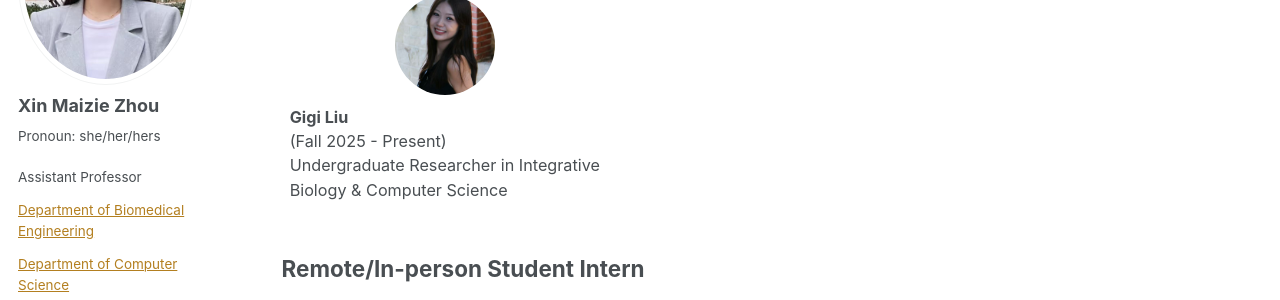
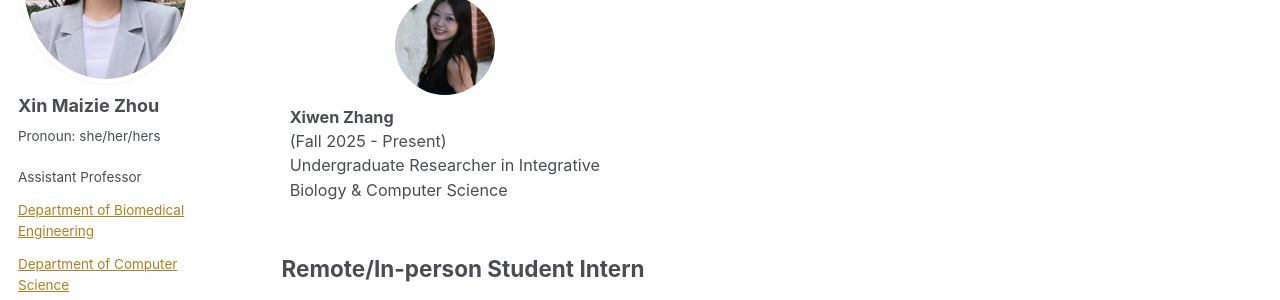
Before and after one commit to maiziezhoulab/Maiziezhoulab.github.io, a Jekyll site: the page built from _pages/LabMembers.md, in a window 1280 px wide and 900 px high, scrolled down 2168 px. Shown: the part 153-453 px from the top of the window. Built offline with Jekyll 4.4.1, drawn with Linux system fonts in a browser that asks for light colours; some web fonts are replaced.

Commit message:
Update LabMembers.md

```diff
--- a/_pages/LabMembers.md
+++ b/_pages/LabMembers.md
@@ -178,7 +178,7 @@ author_profile: true
         <div style="text-align: center">
             <img src="/images/students/XiwenZhang.jpg" class="student-profile-pic">
         </div>
-        <b>Gigi Liu</b> <br>(Fall 2025 - Present) <br>
+        <b>Xiwen Zhang</b> <br>(Fall 2025 - Present) <br>
         Undergraduate Researcher in Integrative Biology & Computer Science
     </td>
 
```
